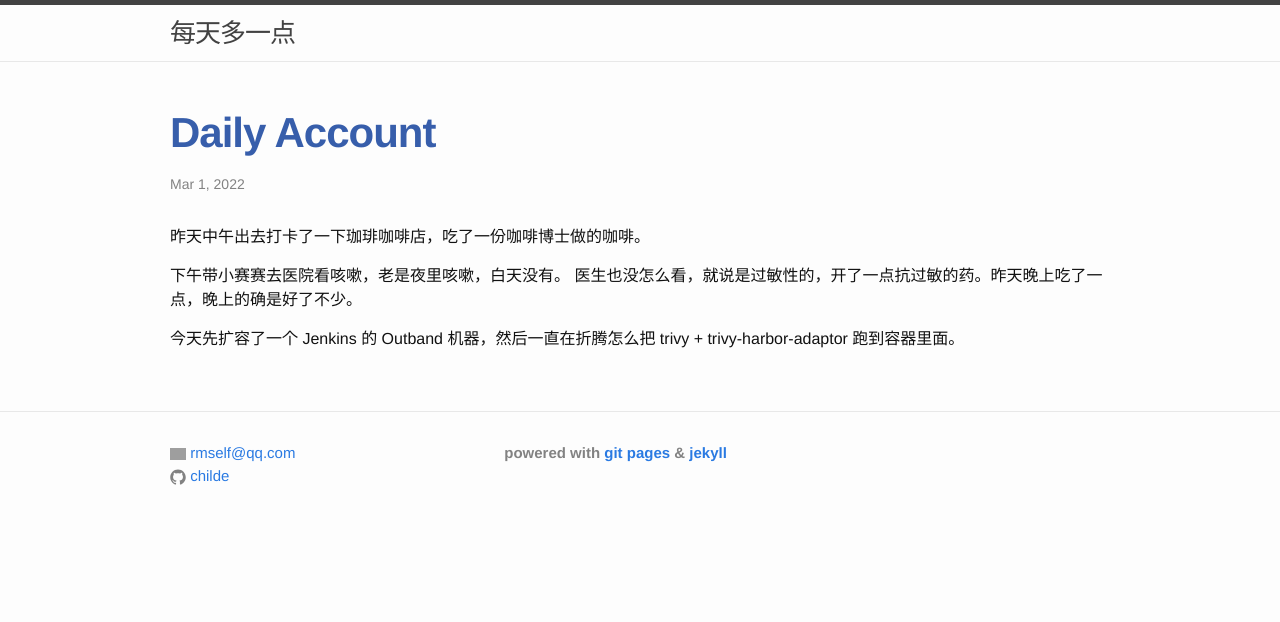
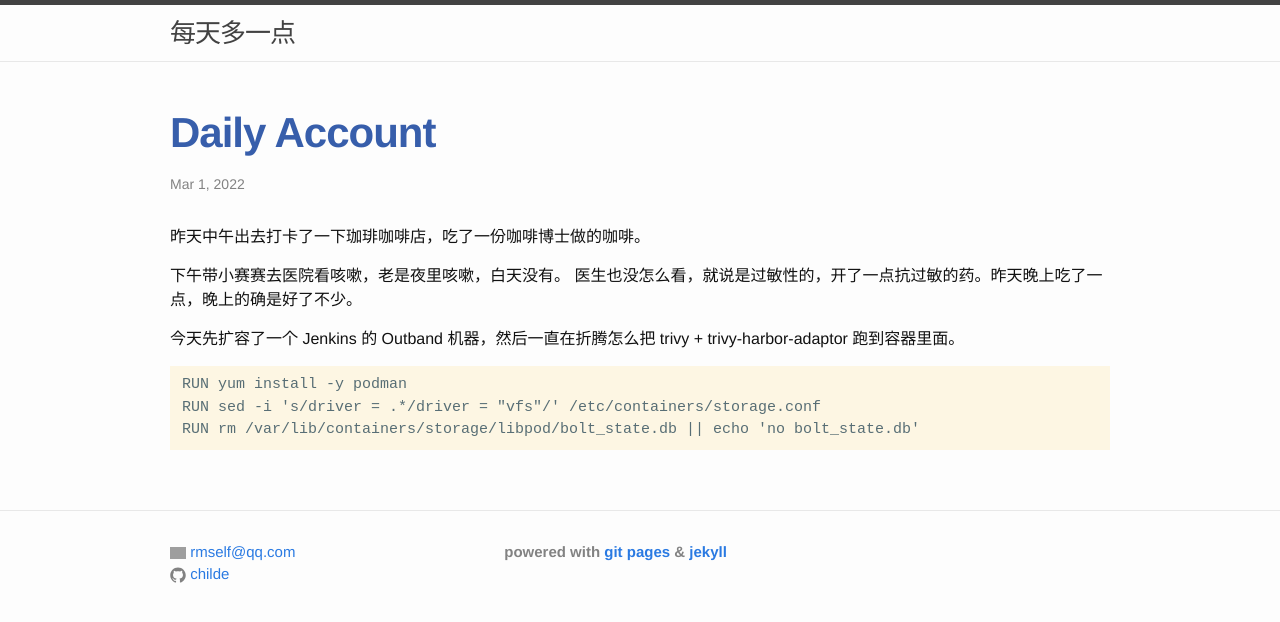
Before and after one commit to childe/gitcommit.today, a Jekyll site: the page built from _posts/2022-03-01-daily-account.md, in a window 1280 px wide. Shown: the top 622 px of the page. Built offline with Jekyll 4.4.1, drawn with Linux system fonts in a browser that asks for light colours; our own code applies the rules of GitHub Pages for plain Markdown files; grey boxes are pictures that could not be loaded.

Commit message:
modified:   _posts/2022-03-01-daily-account.md

````diff
--- a/_posts/2022-03-01-daily-account.md
+++ b/_posts/2022-03-01-daily-account.md
@@ -9,3 +9,9 @@ date: 2022-03-01T16:42:04+0800
 下午带小赛赛去医院看咳嗽，老是夜里咳嗽，白天没有。 医生也没怎么看，就说是过敏性的，开了一点抗过敏的药。昨天晚上吃了一点，晚上的确是好了不少。
 
 今天先扩容了一个 Jenkins 的 Outband 机器，然后一直在折腾怎么把 trivy + trivy-harbor-adaptor 跑到容器里面。
+
+```
+RUN yum install -y podman
+RUN sed -i 's/driver = .*/driver = "vfs"/' /etc/containers/storage.conf
+RUN rm /var/lib/containers/storage/libpod/bolt_state.db || echo 'no bolt_state.db'
+```
````
